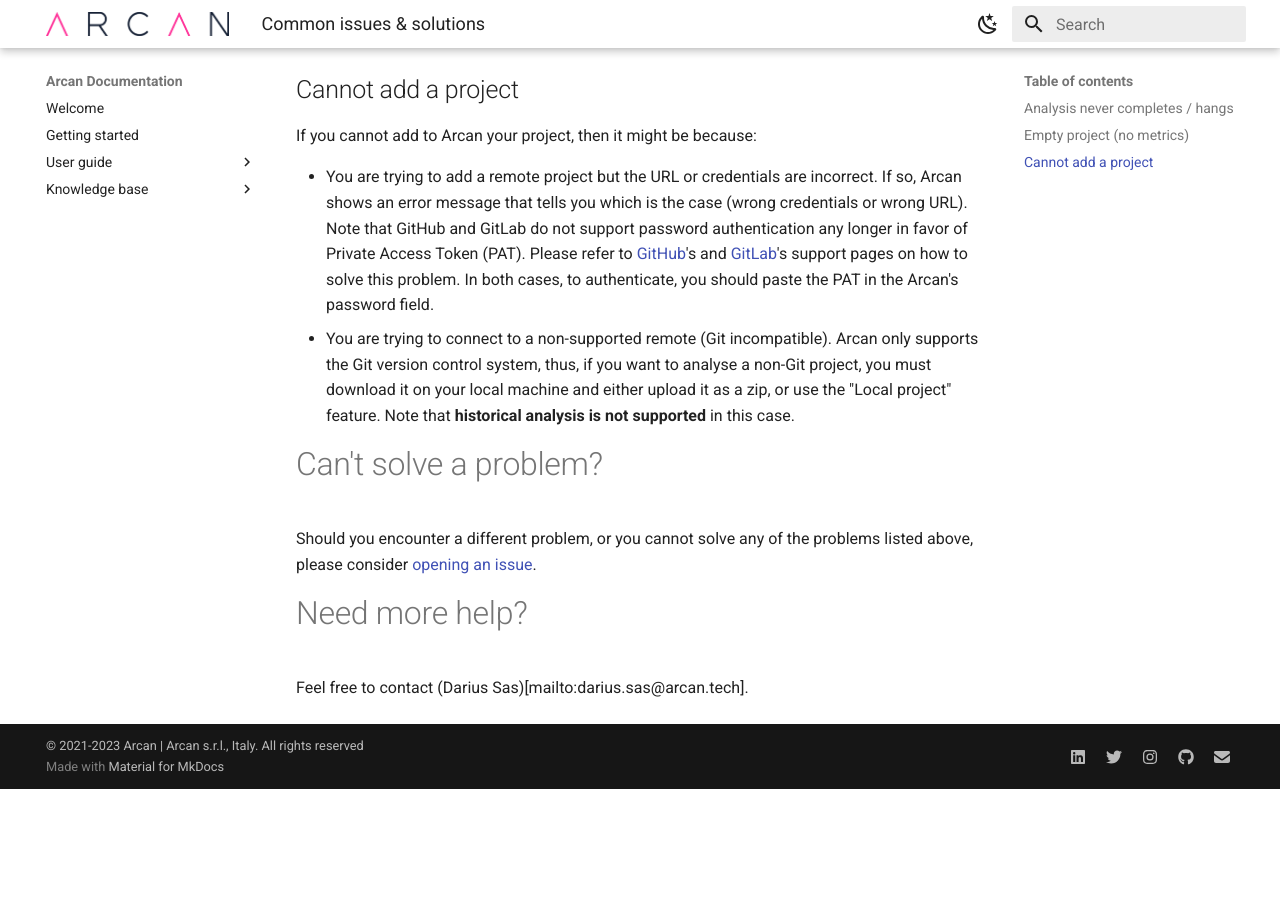
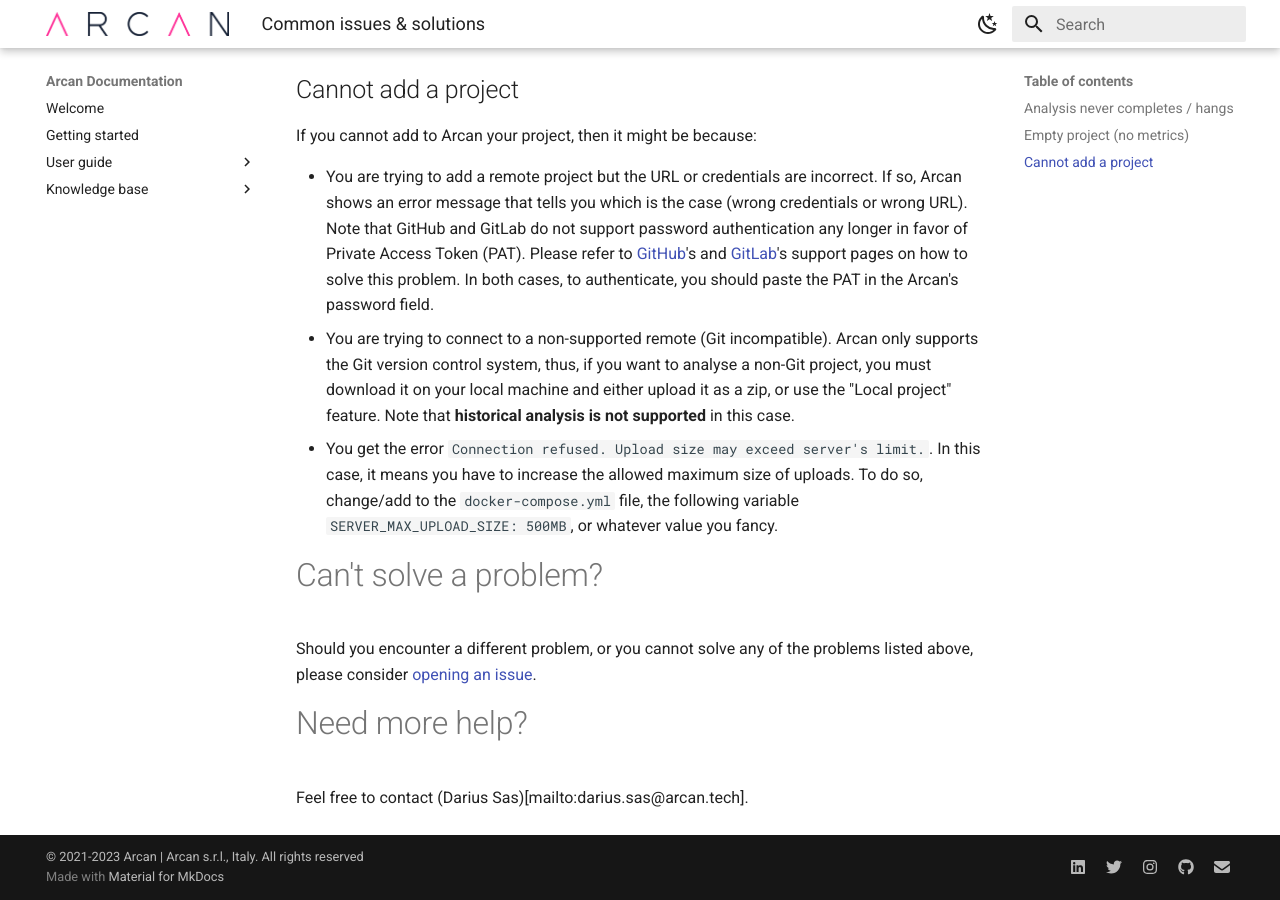
Before and after one commit to Arcan-Tech/arcan-docs, an MkDocs documentation site: the page built from docs/common-issues.md, in a window 1280 px wide and 900 px high, scrolled down 1264 px. Built offline with MkDocs 1.6.1 and Material for MkDocs 9.7.7, drawn with Linux system fonts in a browser that asks for light colours; the version menu is left out; before the commit the page ends 2053 px from its top, so only the background shows below that.

Commit message:
Added how to increase maximum upload size

```diff
--- a/docs/common-issues.md
+++ b/docs/common-issues.md
@@ -33,6 +33,7 @@
 
 - You are trying to add a remote project but the URL or credentials are incorrect. If so, Arcan shows an error message that tells you which is the case (wrong credentials or wrong URL). Note that GitHub and GitLab do not support password authentication any longer in favor of Private Access Token (PAT). Please refer to [GitHub](https://docs.github.com/en/authentication/keeping-your-account-and-data-secure/creating-a-personal-access-token)'s and [GitLab](https://docs.gitlab.com/ee/user/profile/personal_access_tokens.html)'s support pages on how to solve this problem. In both cases, to authenticate, you should paste the PAT in the Arcan's password field.
 - You are trying to connect to a non-supported remote (Git incompatible). Arcan only supports the Git version control system, thus, if you want to analyse a non-Git project, you must download it on your local machine and either upload it as a zip, or use the "Local project" feature. Note that **historical analysis is not supported** in this case.
+- You get the error `Connection refused. Upload size may exceed server's limit.`. In this case, it means you have to increase the allowed maximum size of uploads. To do so, change/add to the `docker-compose.yml` file, the following variable `SERVER_MAX_UPLOAD_SIZE: 500MB`, or whatever value you fancy.
 
 # Can't solve a problem?
 Should you encounter a different problem, or you cannot solve any of the problems listed above, please consider [opening an issue](https://github.com/Arcan-Tech/arcan-issues-public/issues/new/choose).
```
